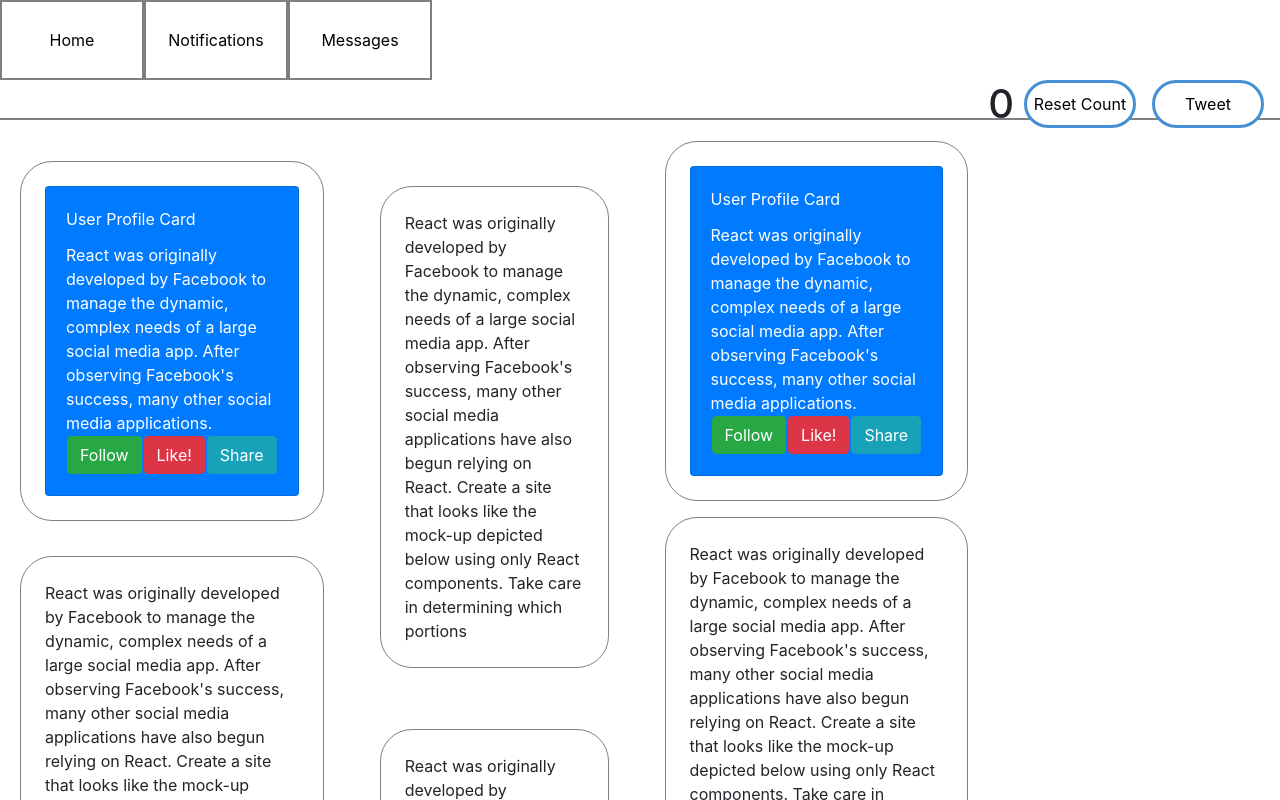
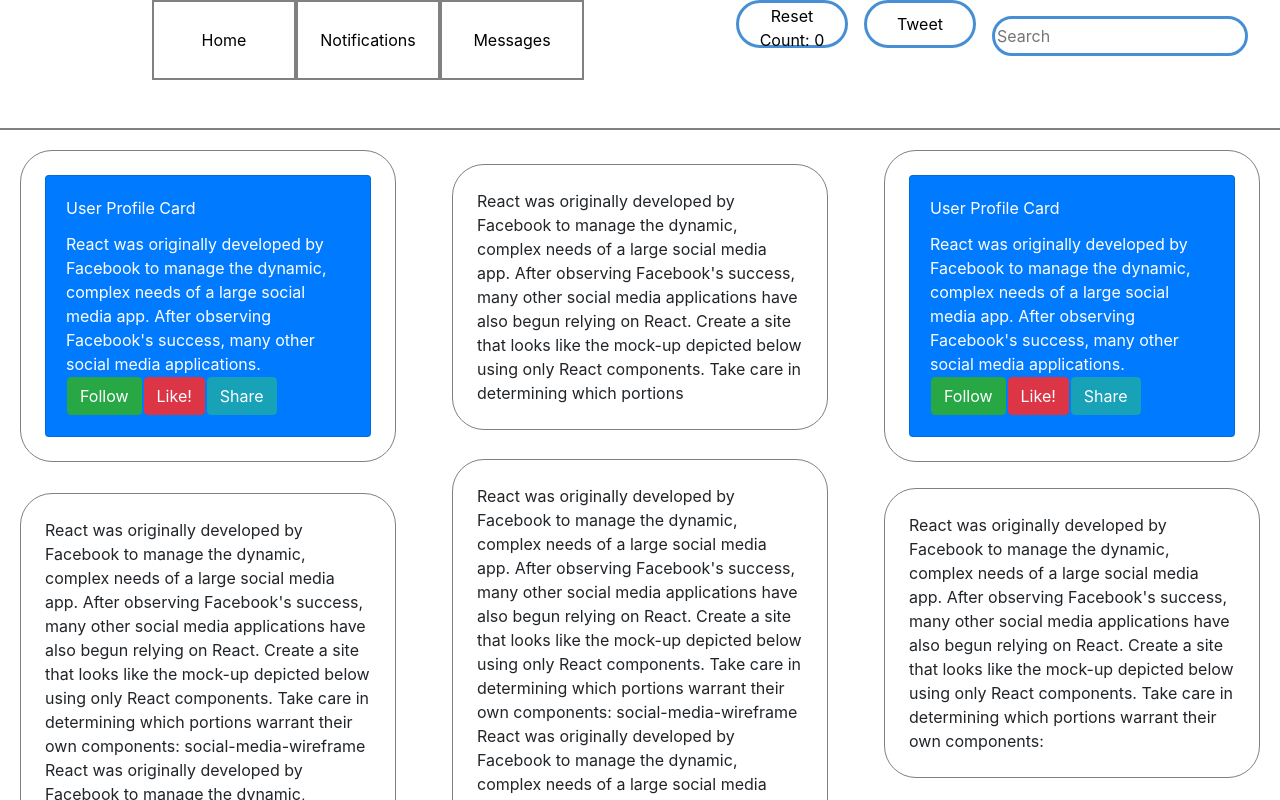
Before and after one commit to lmschless/social-media-mockup, a React (Create React App) app: page / in a window 1280 px wide. Shown: the top 800 px of the page. Built offline with nearby package versions, Linux system fonts and the light colour scheme.

Commit message:
cleaning up header, nav, tweet, and search components.

```diff
--- a/src/components/Header.js
+++ b/src/components/Header.js
@@ -1,6 +1,5 @@
 // import React from 'react';
 // import Nav from './Nav';
-// import Search from './Search';
 // import Tweet from './Tweet';
 
 // // Original function component, to be replaced with
@@ -28,6 +27,8 @@
 
 import React, { Component } from 'react';
 import Nav from './Nav';
+import Search from './Search';
+
 export default class Header extends Component {
 	state = {
 		count: 0
@@ -35,15 +36,17 @@
 	render() {
 		const headerStyles = {
 			height: '15vh',
-			borderBottom: '.15em solid gray'
+			paddingBottom: '8em',
+			borderBottom: '.15em solid gray',
+			textAlign: 'center'
 		};
 		return (
 			<React.Fragment>
 				<header style={headerStyles}>
-					<div>
-						<Nav />
-						{this.tweet()}
-					</div>
+					{/* <div> */}
+					<Nav />
+					{this.tweet()}
+					{/* </div> */}
 				</header>
 			</React.Fragment>
 		);
@@ -67,9 +70,8 @@
 					Tweet
 				</button>
 				<button style={tweetStyles} onClick={() => this.resetCount()}>
-					Reset Count
+					Reset Count: {this.state.count}
 				</button>
-				<h1 style={{ float: 'right', marginRight: '10px' }}>{this.state.count}</h1>
 			</React.Fragment>
 		);
 	}
--- a/src/components/Nav.js
+++ b/src/components/Nav.js
@@ -1,8 +1,9 @@
 import React from 'react';
+import Search from './Search';
 
 function Nav() {
 	const navStyles = {
-		alignItems: 'center'
+		// alignItems: 'center'
 		// float: 'left',
 		// paddingTop: '1em'
 	};
@@ -15,11 +16,12 @@
 	};
 
 	return (
-		<div style={navStyles}>
+		<React.Fragment>
+			<Search />
 			<button style={buttonStyles}>Home</button>
 			<button style={buttonStyles}>Notifications</button>
 			<button style={buttonStyles}>Messages</button>
-		</div>
+		</React.Fragment>
 	);
 }
 export default Nav;
--- a/src/components/Search.js
+++ b/src/components/Search.js
@@ -3,14 +3,15 @@
 function Search() {
 	const searchStyles = {
 		height: '2.5em',
-		width: '20em',
+		width: '16em',
 		float: 'right',
-		marginRight: '16vw',
-		marginTop: '6vh',
+		marginRight: '2em',
+		marginTop: '1em',
 		borderRadius: '2em',
 		border: 'solid',
 		backgroundColor: 'white',
-		borderColor: '#478fd5'
+		borderColor: '#478fd5',
+		itemsAlign: 'center'
 	};
 	return <input style={searchStyles} placeholder="Search" />;
 }
```
